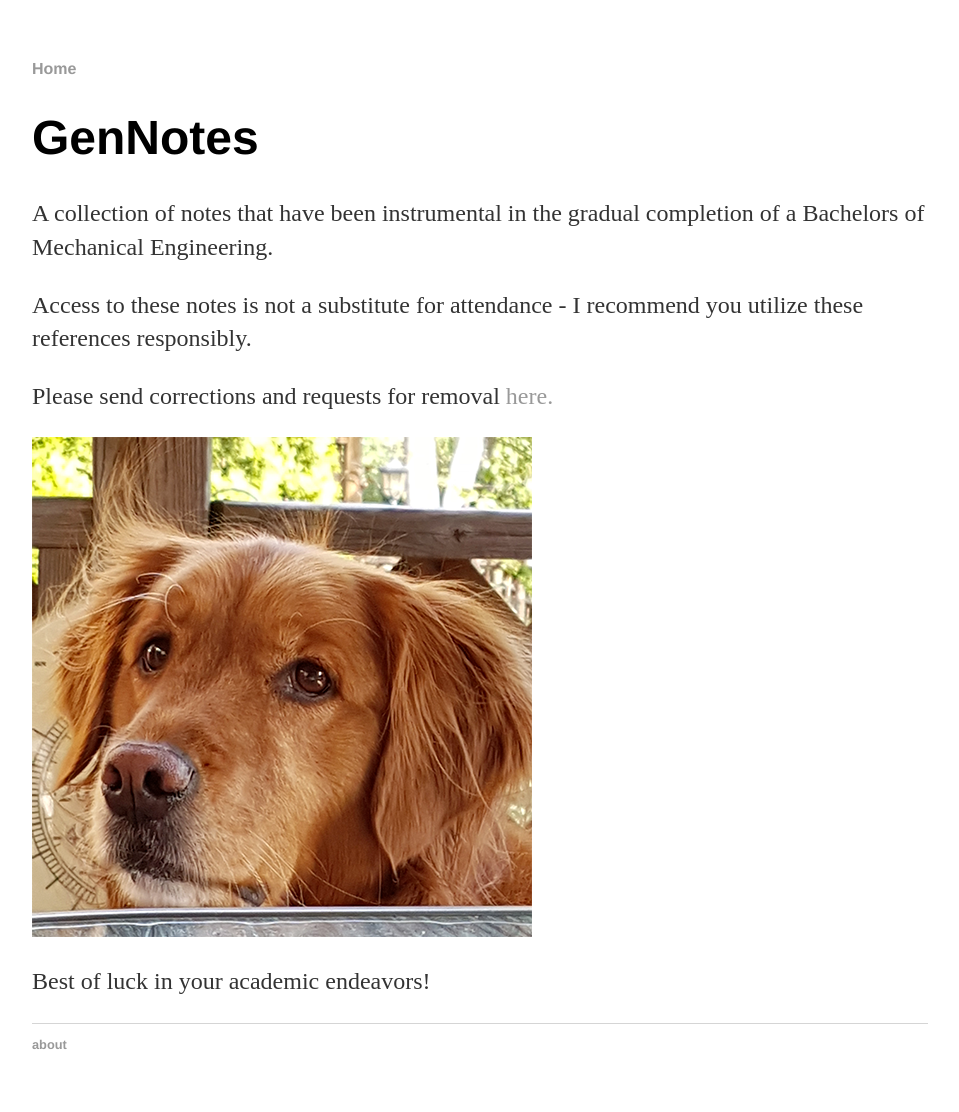
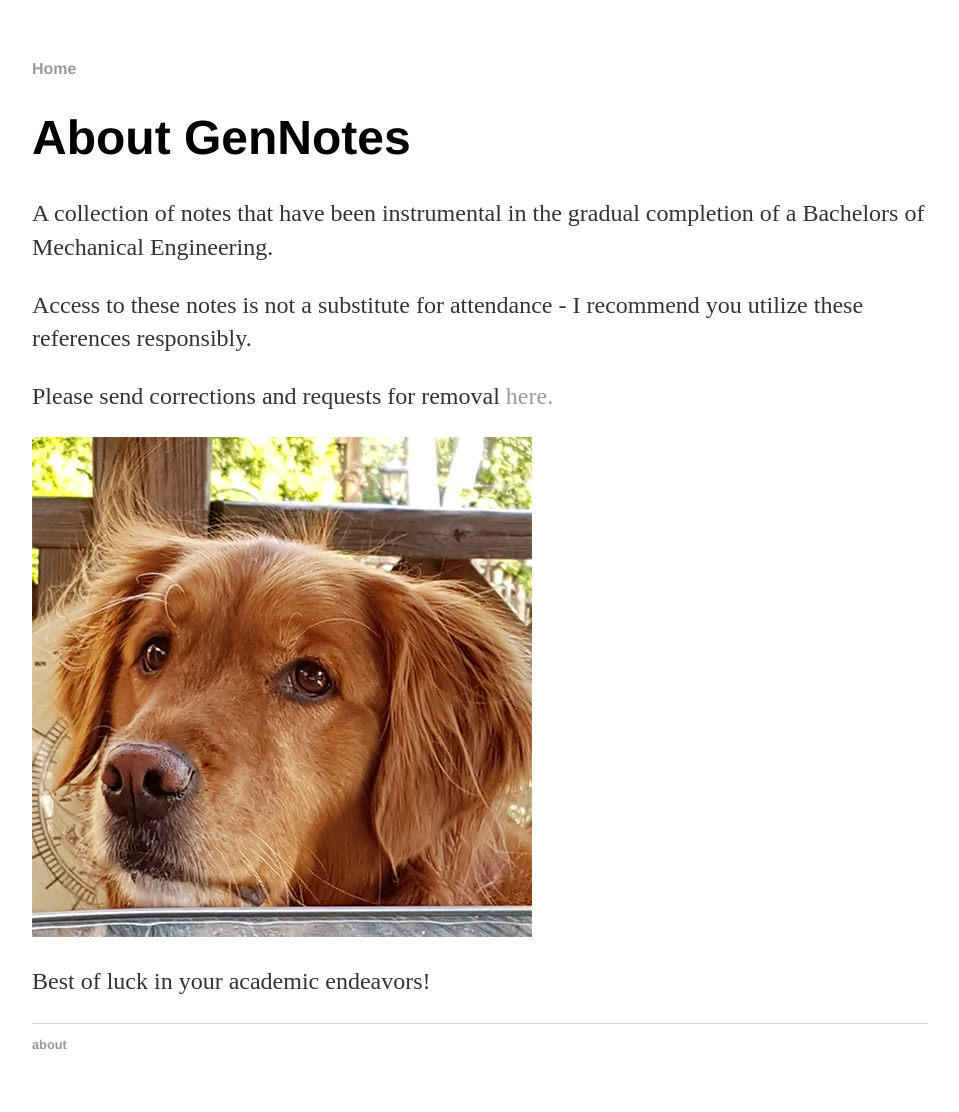
Before and after one commit to GenNotes/GenNotes.github.io, a Jekyll site: the page built from about/index.html, in a window 1280 px wide. Shown: the whole page, without its empty margins (160-1119 px from the left). Built offline with Jekyll 4.4.1, drawn with Linux system fonts in a browser that asks for light colours.

Commit message:
Update index.html

```diff
--- a/about/index.html
+++ b/about/index.html
@@ -3,7 +3,7 @@ layout: default
 title: About
 ---
 <div class="blurb">
-	<h1>GenNotes</h1>
+	<h1>About GenNotes</h1>
 
 	<p> A collection of notes that have been instrumental in the gradual completion of a Bachelors of Mechanical Engineering. </p>
 
```
